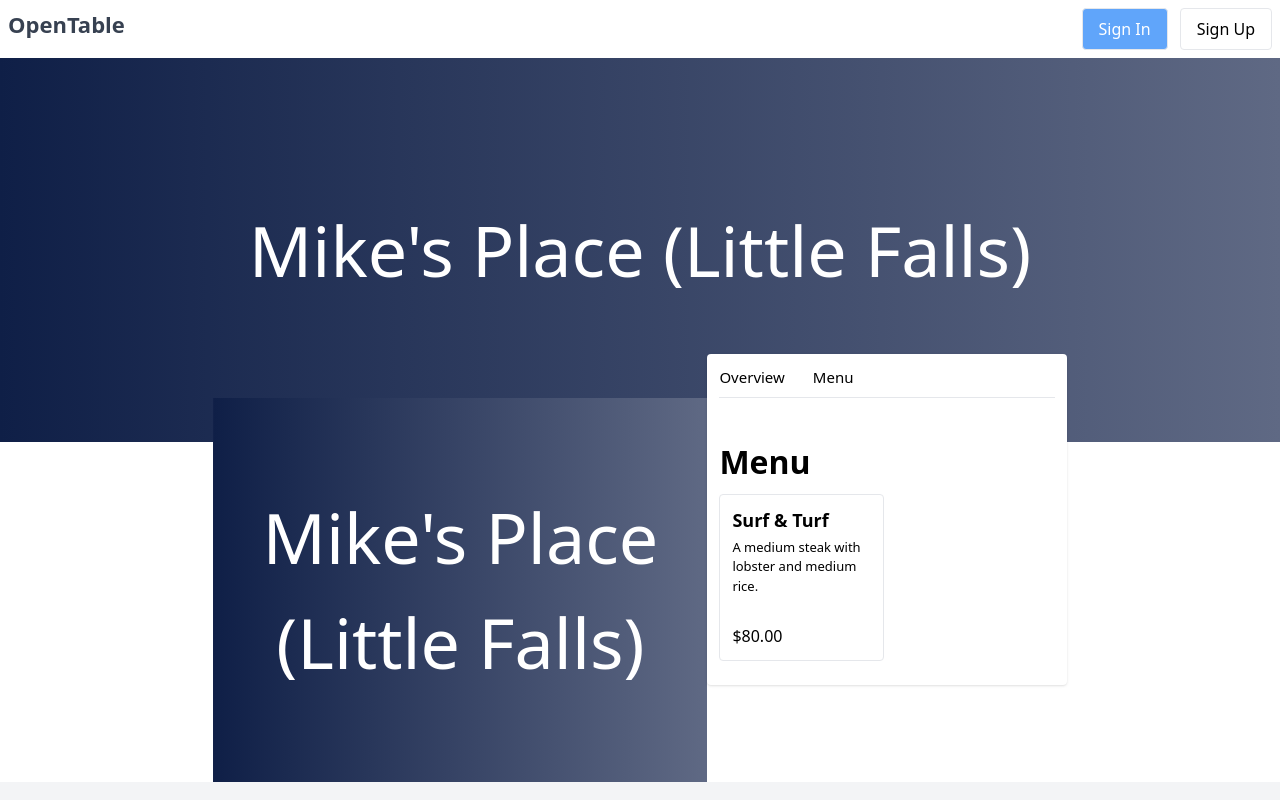
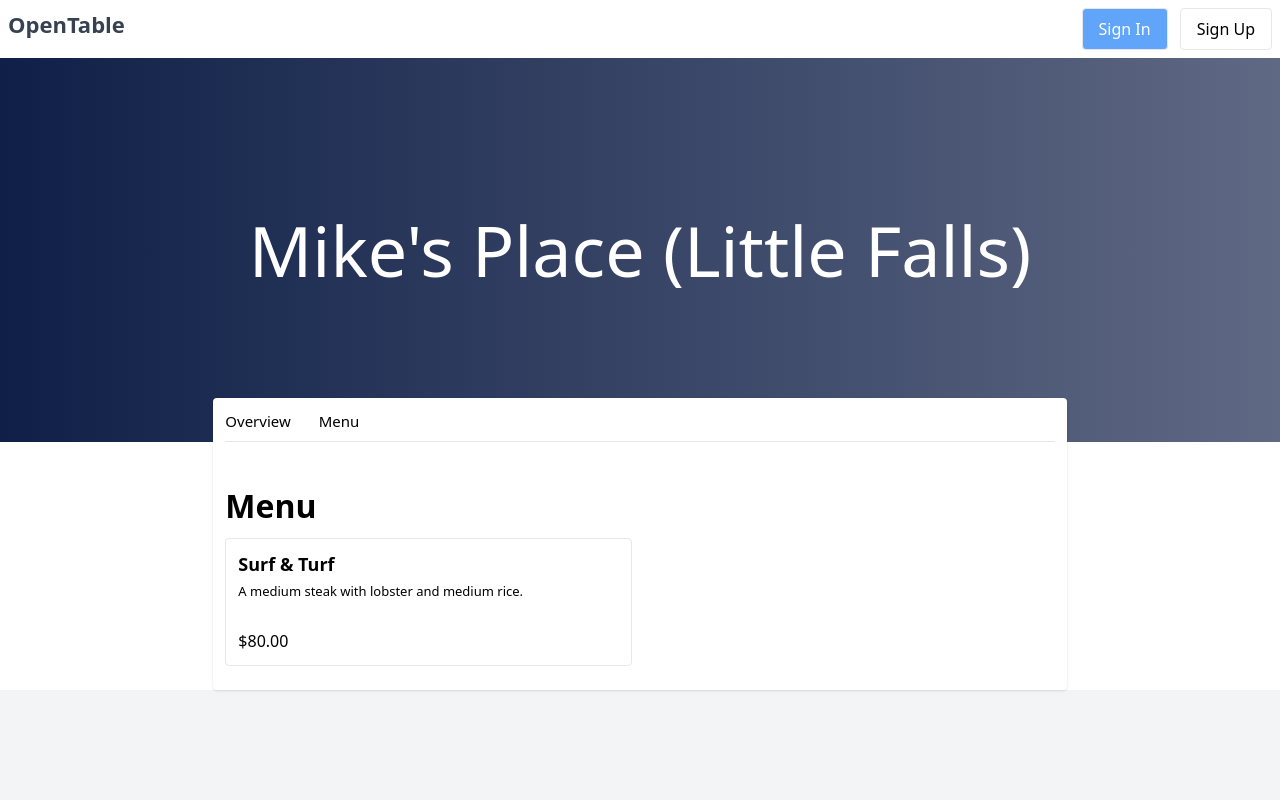
Before and after one commit to Mohawk-Valley-Interactive/unleash-nextjs-demo, a Next.js app: page /restaurant/1/menu in a window 1280 px wide. Built offline with nearby package versions, Linux system fonts and the light colour scheme.

Commit message:
22 Nested Components

```diff
--- a/app/restaurant/[slug]/menu/page.tsx
+++ b/app/restaurant/[slug]/menu/page.tsx
@@ -4,14 +4,9 @@
 
 export default function RestaurantMenu() {
   return (
-    <>
-      <Header />
-      <div className="flex m-auto w-2/3 justify-between items-start 0 -mt-11">
-        <div className="bg-white w-[100%] rounded p-3 shadow">
-          <RestaurantNavBar />
-          <Menu />
-        </div>
-      </div>
-    </>
+    <div className="bg-white w-[100%] rounded p-3 shadow">
+      <RestaurantNavBar />
+      <Menu />
+    </div>
   );
 }
--- a/app/restaurant/[slug]/page.tsx
+++ b/app/restaurant/[slug]/page.tsx
@@ -10,8 +10,6 @@
 export default function RestaurantDetails() {
   return (
     <>
-      <Header />
-      <div className="flex m-auto w-2/3 justify-between items-start 0 -mt-11">
       <div className="bg-white w-[70%] rounded p-3 shadow">
         <RestaurantNavBar />
         <Title />
@@ -21,7 +19,6 @@
         <Reviews />
       </div>
       <ReservationCard />
-      </div>
     </>
   );
 }
```
Lines whose indentation alone changed are shown as unchanged.
